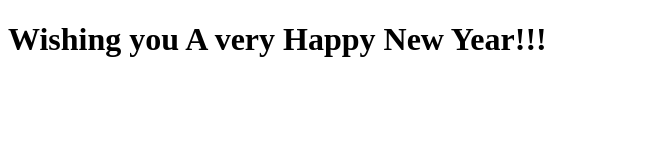
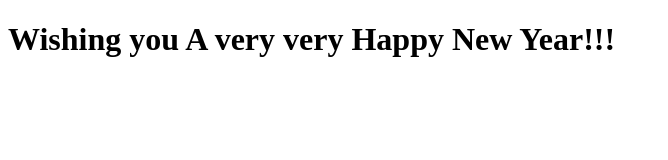
Before and after one commit to diksvats/My-Apache-Website, a plain HTML site: page index.html in a window 1280 px wide. Shown: the whole page, without its empty margins (0-668 px from the left). Drawn offline with Linux system fonts and the light colour scheme.

Commit message:
Update index.html

```diff
--- a/index.html
+++ b/index.html
@@ -4,6 +4,6 @@
     <title>Happy New Year</title>
 </head>
 <body>
-    <h1> Wishing you A very Happy New Year!!!</h1>
+    <h1> Wishing you A very very Happy New Year!!!</h1>
 </body>
 </html>
```
